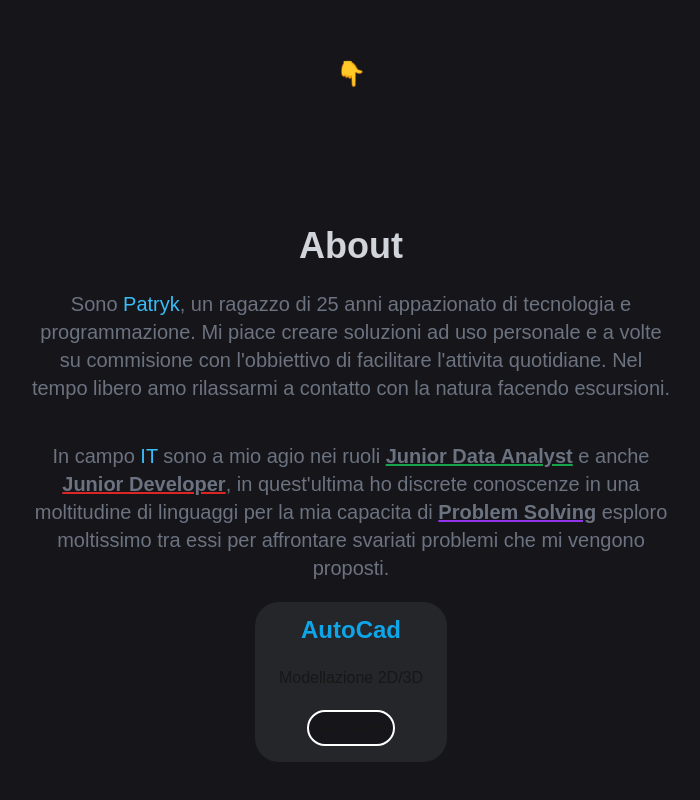
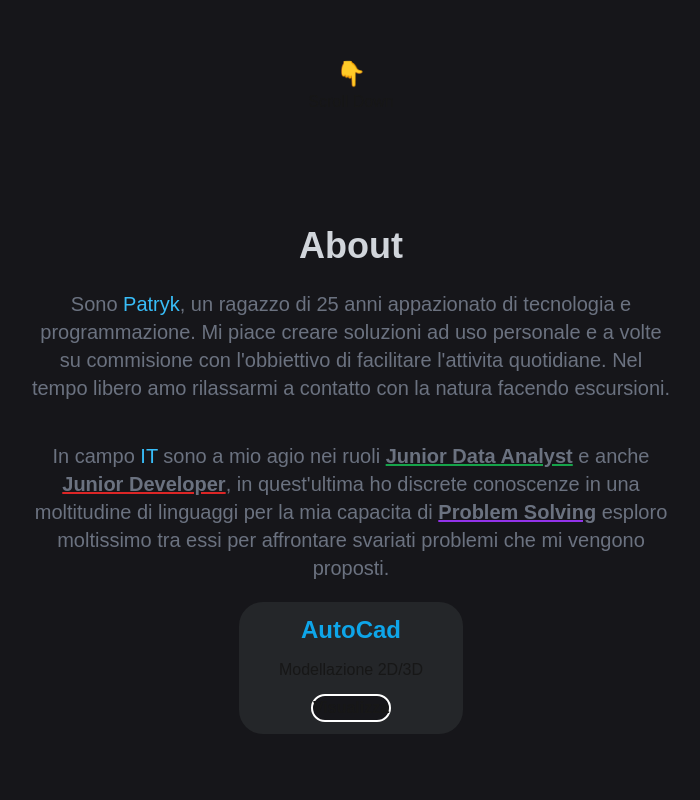
Before and after one commit to MrEntity303/my_site, a Next.js app: page / in a window 1280 px wide. Shown: the part 670-1470 px from the top of the page, without its empty margins (289-989 px from the left). Built offline with nearby package versions, Linux system fonts and the light colour scheme.

Commit message:
[MINOR EDIT] minor chages cards

```diff
--- a/src/app/componets/layout/About.tsx
+++ b/src/app/componets/layout/About.tsx
@@ -20,10 +20,10 @@ const About = () => {
                 </p>
             </span>
             <div id="cards" className="grid justify-center items-center pt-5">
-              <div className="flex flex-col items-center bg-grayCard rounded-3xl w-48 h-40 p-3">
+              <div className="flex flex-col items-center p-3 bg-grayCard rounded-3xl w-56">
                 <h2 className="text-2xl font-bold text-sky-500">AutoCad</h2>
-                <p className="pt-5 pb-5">Modellazione 2D/3D</p>
-                <button className="justify-center border-2 border-white rounded-full font-bold hover:bg-white hover:text-black bg-customGray p-1">Visualizza</button>
+                <p className="pt-3 pb-3">Modellazione 2D/3D</p>
+                <button className="justify-center border-2 border-white rounded-full font-bold hover:bg-white hover:text-black bg-customGray">Visualizza</button>
               </div>
             </div>
     </section>
```
